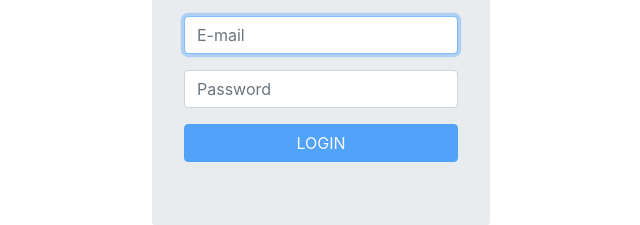
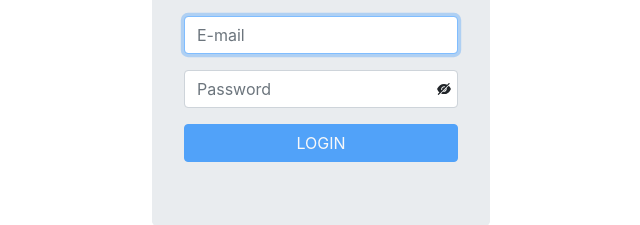
Before and after one commit to sauravtb/Ep-fileviewer, a React (Create React App) app: page / in a window 1280 px wide. Shown: the part 315-540 px from the top of the page, without its empty margins (319-959 px from the left). Built offline with nearby package versions, Linux system fonts and the light colour scheme; a web font is replaced by a local one.

Commit message:
added optyion for show and hide password

```diff
--- a/src/Components/Login/Login.js
+++ b/src/Components/Login/Login.js
@@ -7,12 +7,16 @@ import Jumbotron from "react-bootstrap/Jumbotron";
 import "bootstrap/dist/css/bootstrap.min.css";
 import Spinner from "react-bootstrap/Spinner";
 import { UserLogin } from "../Services/authService";
+import { AiFillEye } from "react-icons/ai";
+import { AiFillEyeInvisible } from "react-icons/ai";
 
 function Login() {
   const [email, setEmail] = useState("");
   const [password, setPassword] = useState("");
   const [emailError, setEmailError] = useState("");
   const [invalidUserError, setInvalidUserError] = useState("");
+  const [showPassword, setShowPassword] = useState(false);
+  const [passwordType, setPasswordType] = useState("password");
   const [disable] = useState(false);
   const inputFocus = useRef();
   const [loader, setLoader] = useState(false);
@@ -53,6 +57,9 @@ function Login() {
       handleSubmit();
     }
   };
+  const handlePassword = () => {
+    setShowPassword(!showPassword);
+  };
 
   useEffect(() => {
     inputFocus.current.focus();
@@ -77,14 +84,23 @@ function Login() {
                 {emailError}
               </Form.Text>
             </Form.Group>
+
             <Form.Group controlId="formBasicPassword">
+              <div className="passwordIcon">
                 <Form.Control
-                type="password"
+                  type={showPassword ? "text" : "password"}
                   placeholder="Password"
                   value={password}
                   onChange={(e) => setPassword(e.target.value)}
                   onKeyPress={handleKeypress}
                 />
+
+                {showPassword ? (
+                  <ShowPasswordIcon onClick={handlePassword} />
+                ) : (
+                  <HidePasswordIcon onClick={handlePassword} />
+                )}
+              </div>
               <Form.Text className="text-danger text-center">
                 {invalidUserError}
               </Form.Text>
@@ -116,6 +132,12 @@ const ParentDiv = styled.div`
   justify-content: center;
   align-items: center;
   height: 100vh;
+
+  .passwordIcon {
+    display: flex;
+    position: relative;
+    align-items: center;
+  }
   .jumbo {
     display: flex;
     flex-direction: column;
@@ -125,3 +147,14 @@ const ParentDiv = styled.div`
     font-size: 1rem;
   }
 `;
+
+const ShowPasswordIcon = styled(AiFillEye)`
+  cursor: pointer;
+  position: absolute;
+  right: 6px;
+`;
+const HidePasswordIcon = styled(AiFillEyeInvisible)`
+  cursor: pointer;
+  position: absolute;
+  right: 6px;
+`;
```
Lines whose indentation alone changed are shown as unchanged.
